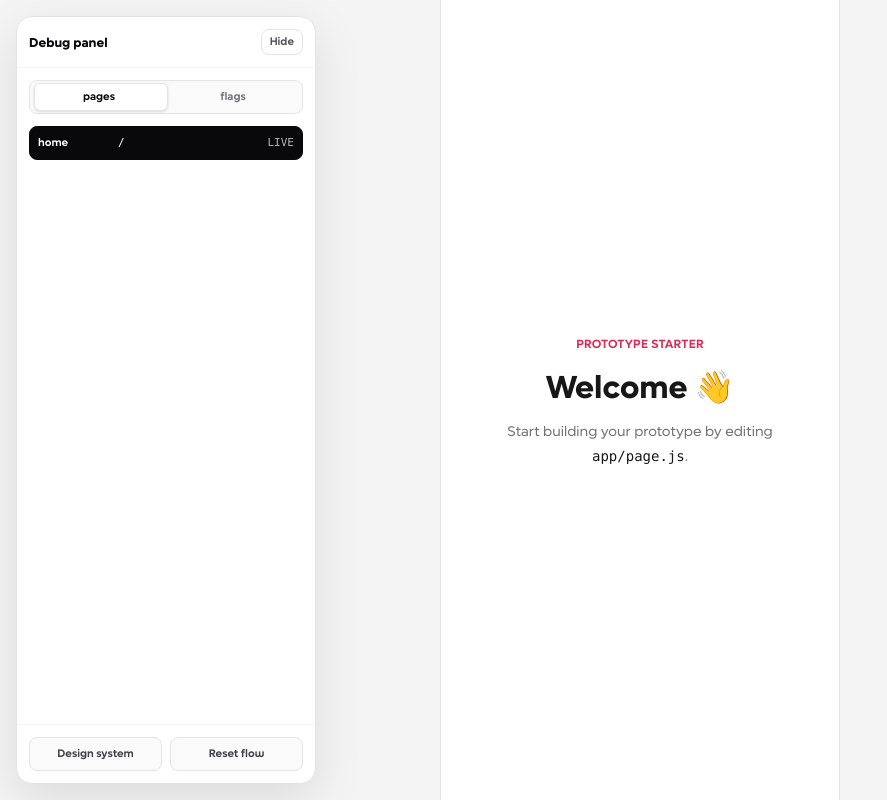
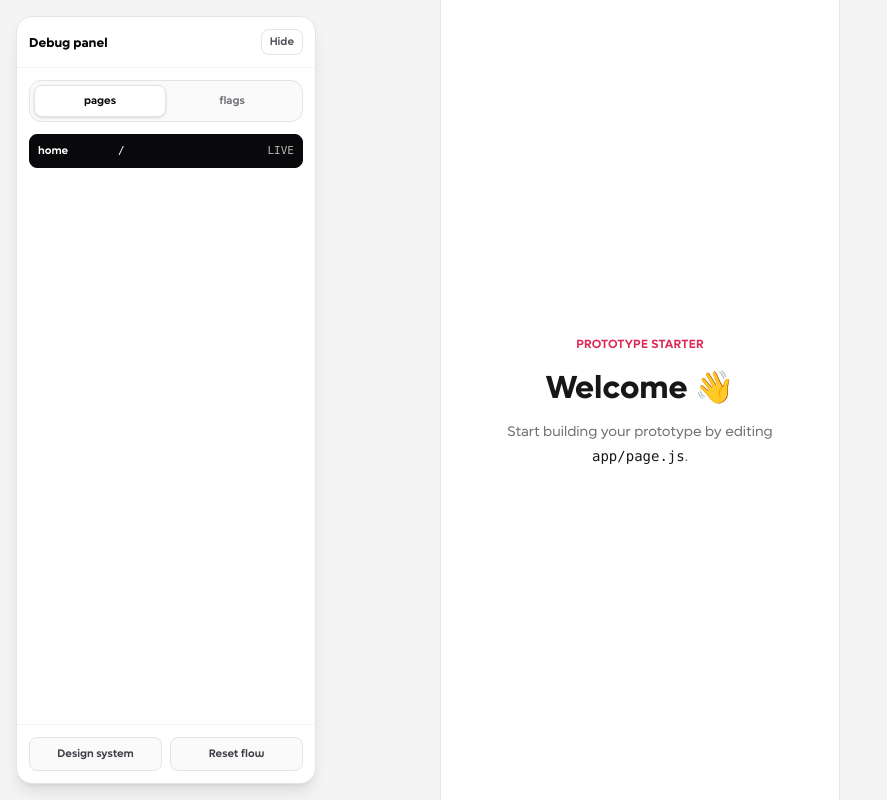
Before and after one commit to jothachil/credit-score-repo, a Next.js app: page / in a window 1280 px wide. Shown: the whole page, without its empty margins (0-887 px from the left). Built offline with nearby package versions, Linux system fonts and the light colour scheme.

Commit message:
Refactor DebugNavigationSidebar and Toast components for improved styling. Update tab and indicator sizes in DebugNavigationSidebar, and adjust Toast viewport width for better layout consistency.

```diff
--- a/app/components/DebugNavigationSidebar.js
+++ b/app/components/DebugNavigationSidebar.js
@@ -17,7 +17,7 @@ const debugPages = [
 ];
 
 const tabClassName =
-  "relative z-10 h-7 flex-1 cursor-pointer rounded-md px-2 text-[11px] leading-4 font-semibold text-zinc-500 outline-none transition-colors hover:text-zinc-950 focus-visible:outline-2 focus-visible:outline-zinc-950 data-active:text-zinc-950";
+  "relative z-10 flex h-8 flex-1 cursor-pointer items-center justify-center rounded-lg px-2 text-[11px] leading-4 font-semibold text-zinc-500 outline-none transition-colors hover:text-zinc-950 focus-visible:outline-2 focus-visible:outline-zinc-950 data-active:text-zinc-950";
 
 const panelClassName =
   "mt-3 outline-none focus-visible:outline-2 focus-visible:outline-zinc-950 [[hidden]]:hidden";
@@ -66,7 +66,7 @@ export default function DebugNavigationSidebar() {
       )}
 
       {visible && (
-        <aside className="fixed top-4 bottom-4 left-4 z-40 hidden w-[300px] flex-col rounded-2xl border border-zinc-200 bg-white p-3 text-zinc-950 shadow-[0_16px_50px_rgba(0,0,0,0.1)] md:flex">
+        <aside className="fixed top-4 bottom-4 left-4 z-40 hidden w-[300px] flex-col rounded-2xl border border-zinc-200 bg-white p-3 text-zinc-950 shadow-lg md:flex">
           <div className="-mx-3 flex items-center justify-between border-b border-zinc-100 px-3 pb-3">
             <div>
               <h2 className="mt-0.5 text-[13px] leading-4 font-bold">
@@ -87,14 +87,14 @@ export default function DebugNavigationSidebar() {
             onValueChange={setActiveTab}
             className="min-h-0 flex-1"
           >
-            <Tabs.List className="relative isolate mt-3 flex rounded-lg border border-zinc-200 bg-zinc-50 p-0.5">
+            <Tabs.List className="relative isolate mt-3 flex rounded-xl border border-zinc-200 bg-zinc-50 p-1">
               <Tabs.Tab className={tabClassName} value="pages">
                 pages
               </Tabs.Tab>
               <Tabs.Tab className={tabClassName} value="flags">
                 flags
               </Tabs.Tab>
-              <Tabs.Indicator className="absolute top-0.5 left-0.5 z-0 h-7 w-(--active-tab-width) translate-x-(--active-tab-left) rounded-md border border-zinc-200 bg-white shadow-sm transition-[translate,width] duration-150 ease-in-out" />
+              <Tabs.Indicator className="absolute top-1 left-0 z-0 h-8 w-(--active-tab-width) translate-x-(--active-tab-left) rounded-lg border border-zinc-200 bg-white shadow-sm transition-[translate,width] duration-150 ease-in-out" />
             </Tabs.List>
 
             <Tabs.Panel value="pages" className={panelClassName}>
--- a/app/components/Toast.js
+++ b/app/components/Toast.js
@@ -53,7 +53,7 @@ function ToastList() {
       <Toast.Root
         key={item.id}
         toast={item}
-        className="pointer-events-auto w-full rounded-lg bg-background-inverse-primary text-content-inverse-primary shadow-[0_12px_36px_rgba(0,0,0,0.24)] transition-all duration-300 ease-[cubic-bezier(0.32,0.72,0,1)] data-ending-style:translate-y-3 data-ending-style:opacity-0 data-starting-style:translate-y-3 data-starting-style:opacity-0"
+        className="pointer-events-auto w-full rounded-lg bg-background-inverse-primary text-content-inverse-primary shadow-md transition-all duration-300 ease-[cubic-bezier(0.32,0.72,0,1)] data-ending-style:translate-y-3 data-ending-style:opacity-0 data-starting-style:translate-y-3 data-starting-style:opacity-0"
       >
         {block ? (
           <div className="flex flex-col gap-1 px-4 py-3">
@@ -88,7 +88,7 @@ export function ToastProvider({ children }) {
     <Toast.Provider toastManager={toast}>
       {children}
       <Toast.Portal>
-        <Toast.Viewport className="fixed bottom-4 left-1/2 z-[60] flex w-[328px] max-w-[calc(100vw-2rem)] -translate-x-1/2 flex-col-reverse gap-2">
+        <Toast.Viewport className="fixed bottom-4 left-1/2 z-[60] flex w-[368px] max-w-[calc(100vw-2rem)] -translate-x-1/2 flex-col-reverse gap-2">
           <ToastList />
         </Toast.Viewport>
       </Toast.Portal>
```
